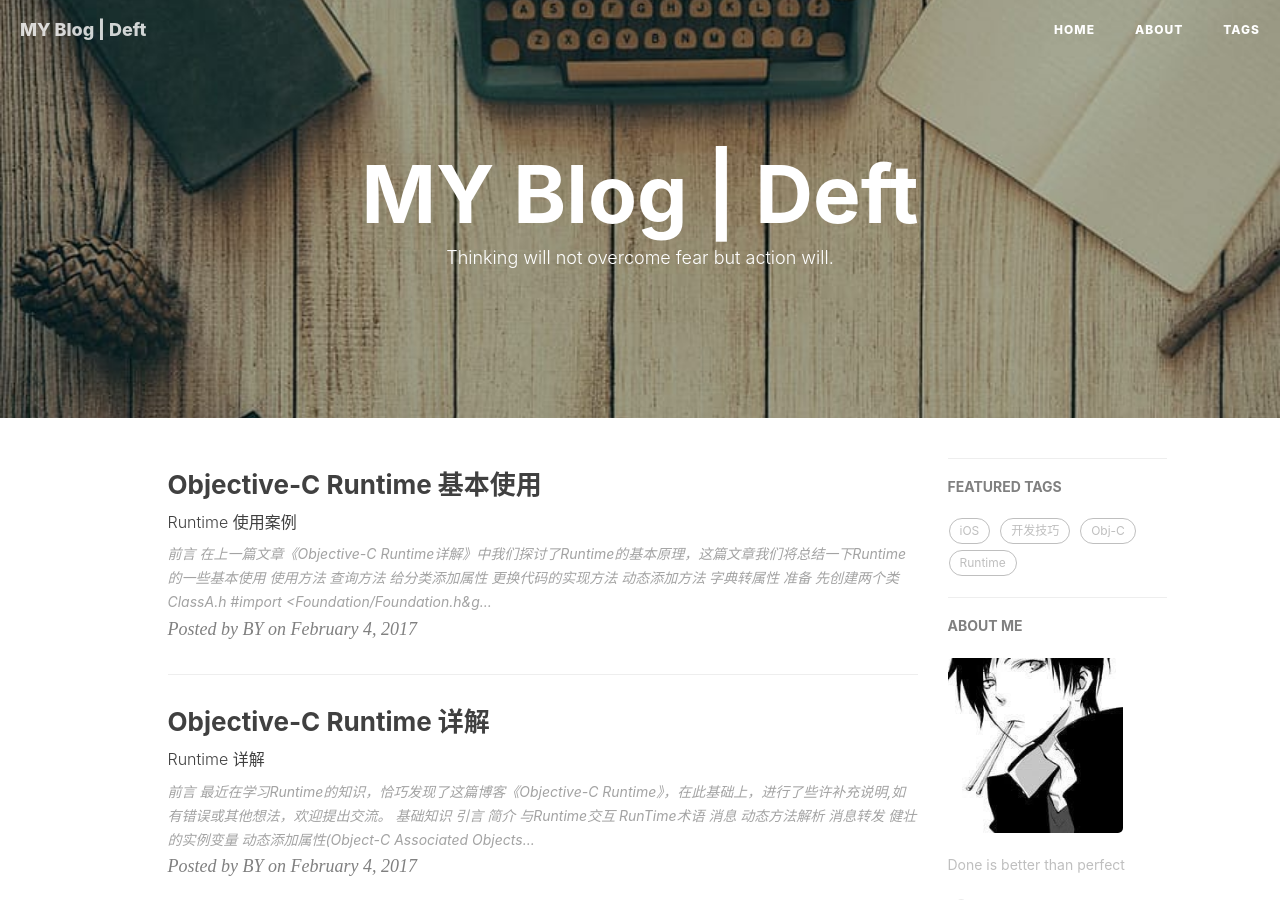
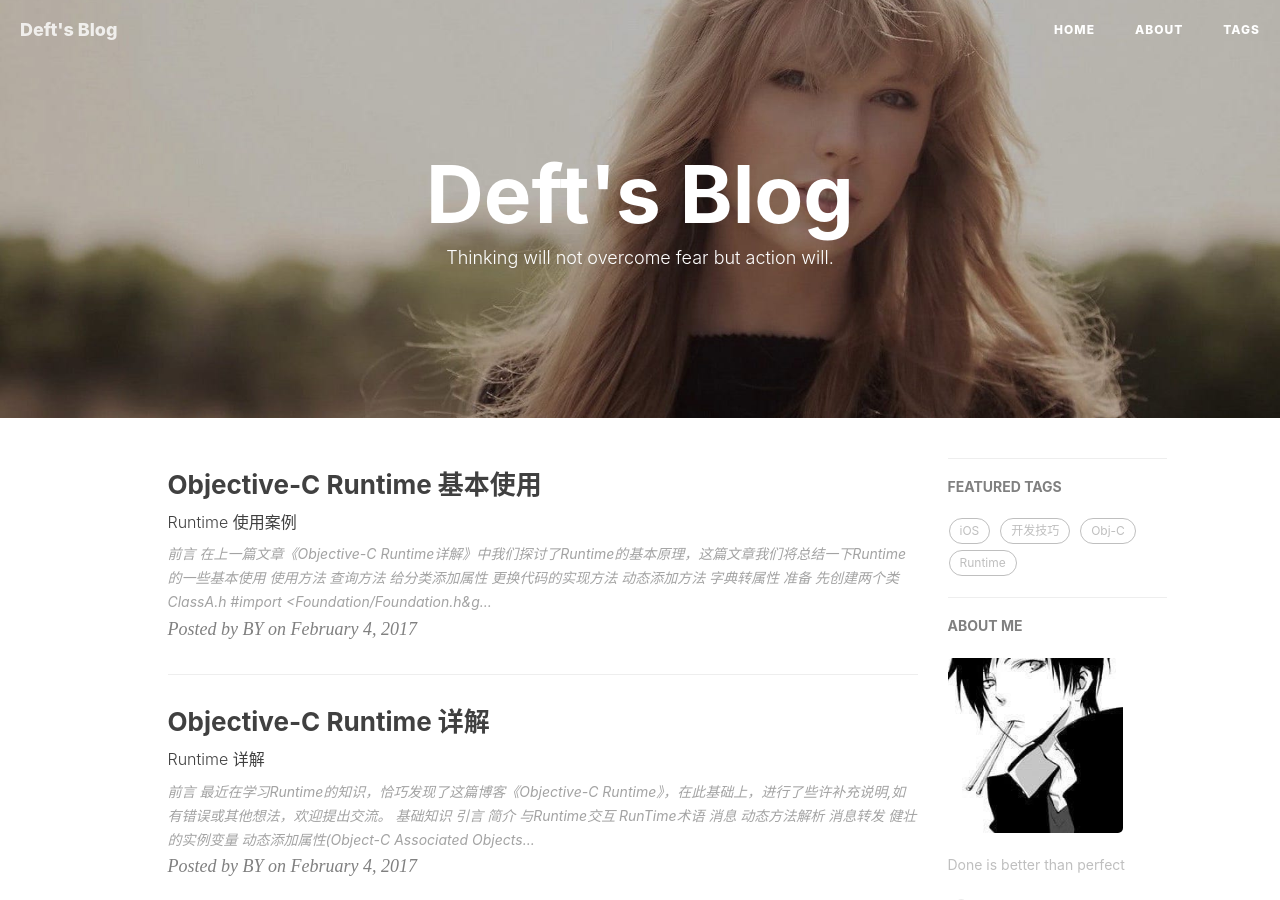
Before and after one commit to codingwithdeft/codingwithdeft.github.io, a Jekyll site: the page built from index.html, in a window 1280 px wide and 900 px high. Built offline with Jekyll 4.4.1, drawn with Linux system fonts in a browser that asks for light colours; nearby versions of some CDN libraries; the list of posts is cut into pages by our own code; comment, search, counter and statistics services are not loaded; some of the changed text lies outside the part shown.

Commit message:
Update _config.yml

```diff
--- a/_config.yml
+++ b/_config.yml
@@ -1,7 +1,7 @@
 # Site settings
-title: MY Blog | Deft
+title: Deft's Blog
 SEOTitle: Deft的博客 | DF Blog
-header-img: img/post-bg-desk.jpg
+header-img: img/post-bg-swift2.jpg
 email: 1143181722@qq.com
 description: "To be both a speaker of words and a doer of deeds."
 keyword: "DF, DF Blog, Deft的博客, deft, lou, web, JavaScript"
```
